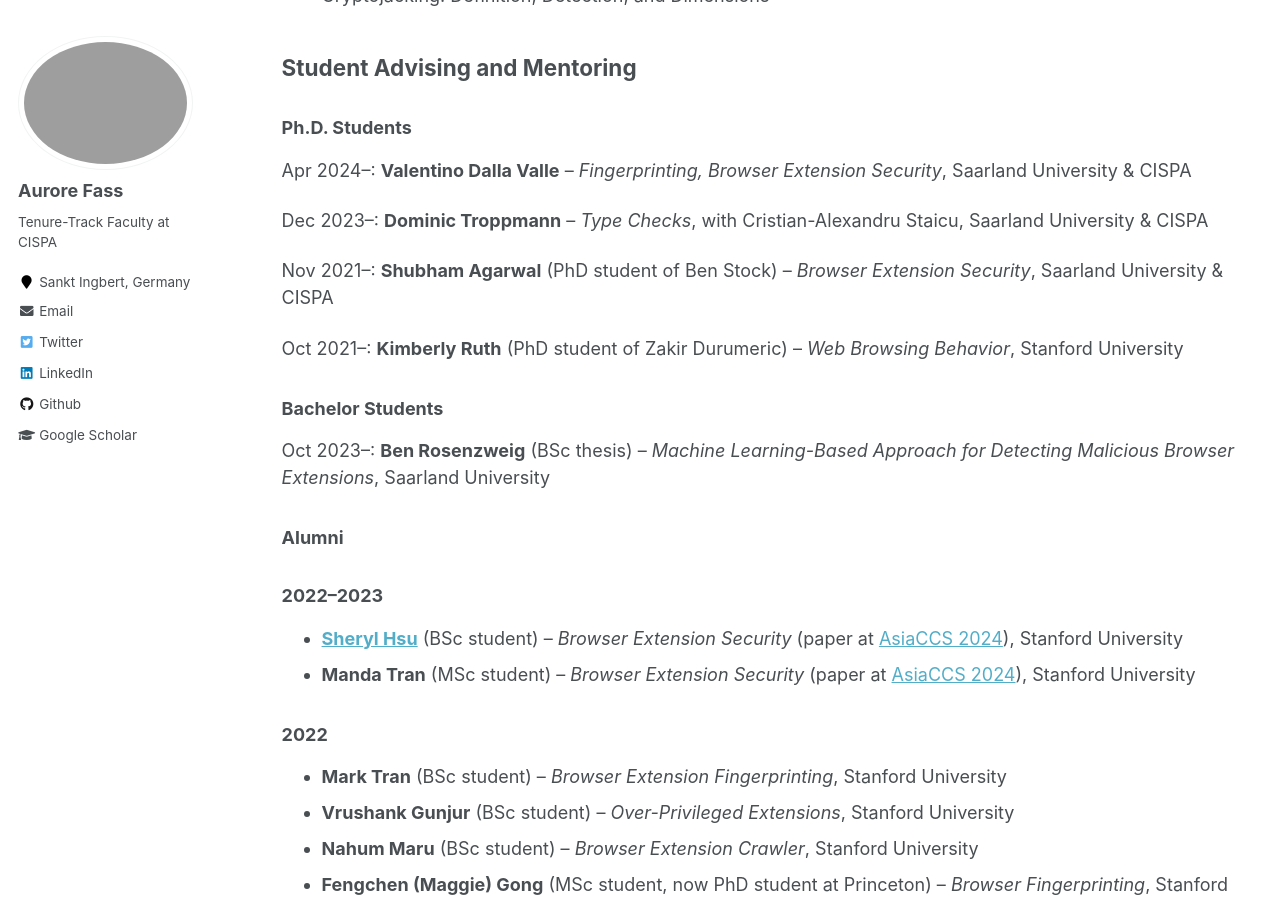
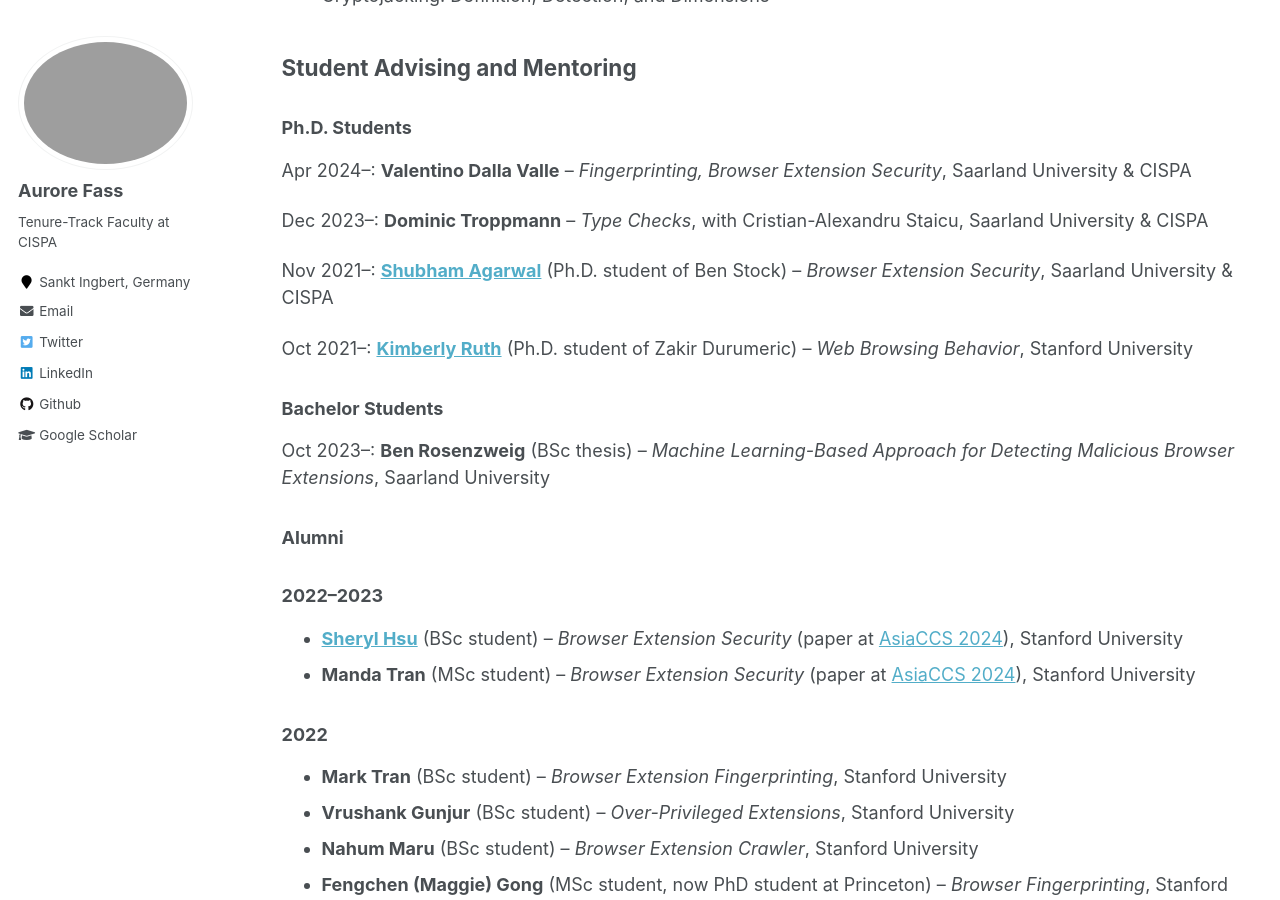
Before and after one commit to Aurore54F/aurore54f.github.io, a Jekyll site: the page built from _pages/teaching.md, in a window 1280 px wide and 900 px high, scrolled down 821 px. Built offline with Jekyll 4.4.1, drawn with Linux system fonts in a browser that asks for light colours.

Commit message:
Minor fix

```diff
--- a/_pages/teaching.md
+++ b/_pages/teaching.md
@@ -36,9 +36,9 @@ Apr 2024--: **Valentino Dalla Valle** -- *Fingerprinting, Browser Extension Secu
 
 Dec 2023--: **Dominic Troppmann** -- *Type Checks*, with Cristian-Alexandru Staicu, Saarland University & CISPA
 
-Nov 2021--: **Shubham Agarwal** (PhD student of Ben Stock) -- *Browser Extension Security*, Saarland University & CISPA
+Nov 2021--: **[Shubham Agarwal](https://shubh401.github.io)** (Ph.D. student of Ben Stock) -- *Browser Extension Security*, Saarland University & CISPA
 
-Oct 2021--: **Kimberly Ruth** (PhD student of Zakir Durumeric) -- *Web Browsing Behavior*, Stanford University
+Oct 2021--: **[Kimberly Ruth](https://kcruth.com)** (Ph.D. student of Zakir Durumeric) -- *Web Browsing Behavior*, Stanford University
 
 
 ### Bachelor Students
```
